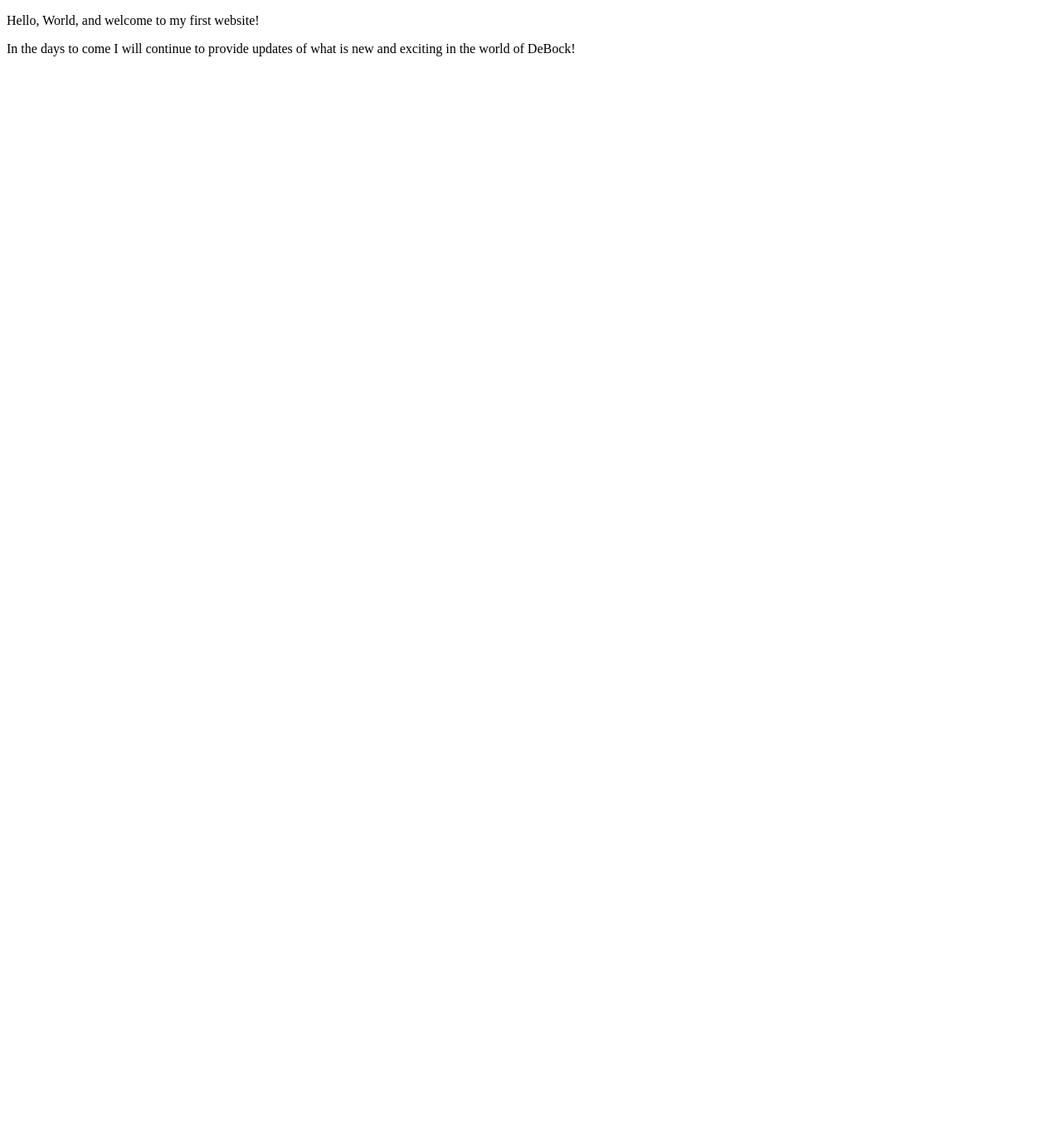
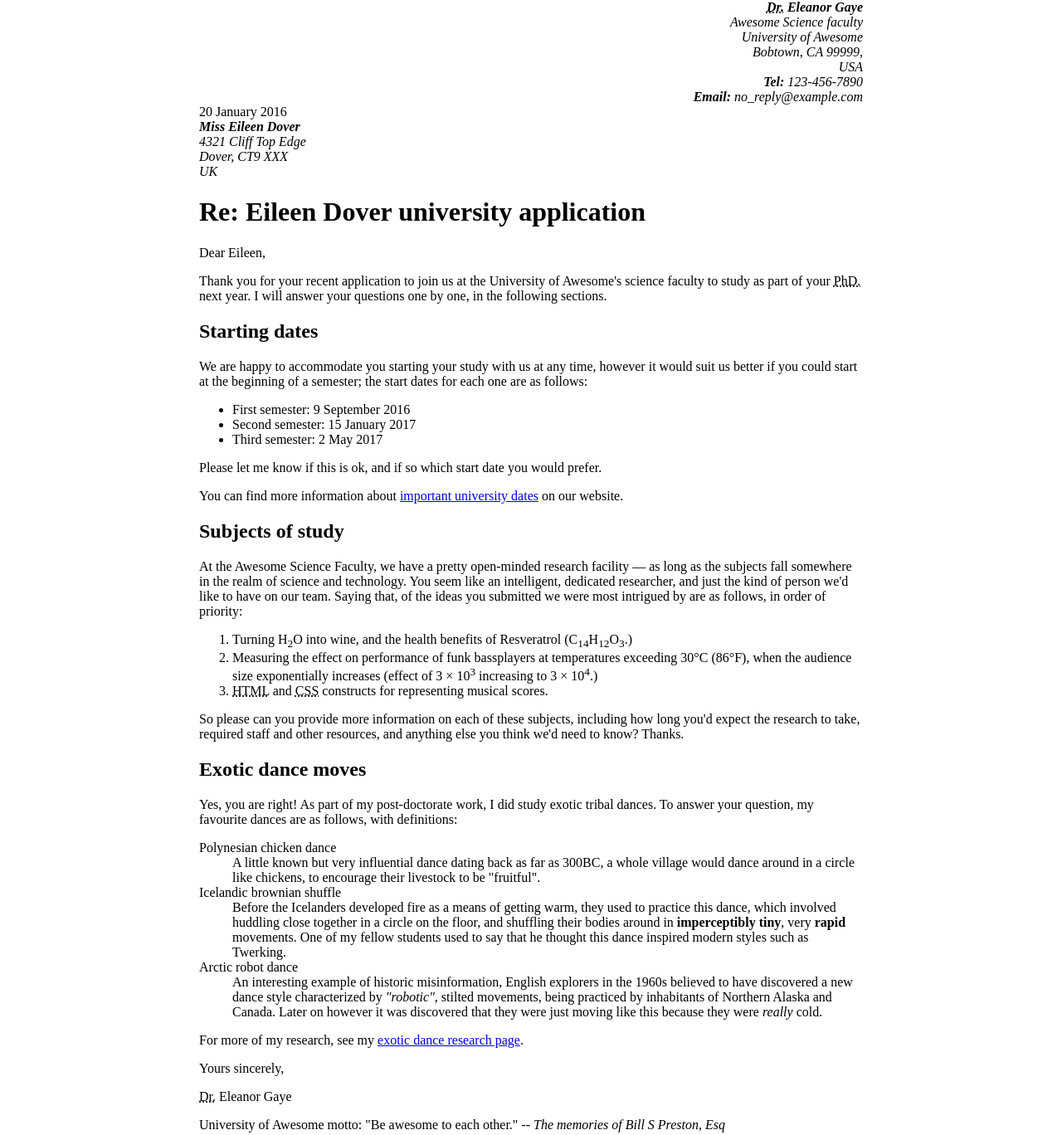
Before and after one commit to debockd/debockd.github.io, a plain HTML site: page index.html in a window 1280 px wide. Shown: the whole page at 83% size. Before the commit the page ends 800 px from the top, so only its background shows below. Drawn offline with Linux system fonts and the light colour scheme.

Commit message:
Update index.html

```diff
--- a/index.html
+++ b/index.html
@@ -1,13 +1,106 @@
 <!DOCTYPE html>
 <html lang="en">
     <head>
-        <meta charset="utf-8">
-        <meta name="viewport" content="width=device-width, initial-scale=1.0">
-        <meta name="author" content="Danny DeBock">
-        <title>Danny DeBock | Web Developer</title>
+        <meta charset="UTF-8">
+        <meta name="viewport" content="width=device-width, initial scale=1.0"
+        name="author" content="John Durham">
+        <title>Awesome science application correspondance</title>
+        <style>
+        html{
+        font-size:16px;
+            }
+        body{
+        max-width: 800px;
+        margin: 0 auto;
+            }
+        .sender-column {
+        text-align: right;
+           }
+        h1 {
+        font-size 1.5rem;
+            }
+        h2 {
+        font-size; 1.3rem;
+            }
+        p, ul, ol, dl, address {
+        font-size 1.1rem;
+            }
+        p, li, dd, dt, address
+        line-height:1.5;
+            }
+        address{
+        font-style:normal;
+        margin:1rem 0;
+            }
+        </style>
     </head>
-    <body>
-        <p>Hello, World, and welcome to my first website!</p>
-        <p> In the days to come I will continue to provide updates of what is new and exciting in the world of DeBock!<p/>
+<body>
+
+<address class="sender-column">
+    <strong><abbr title= "Doctor">Dr.</abbr> Eleanor Gaye</strong><br>
+Awesome Science faculty<br>
+University of Awesome<br>
+Bobtown, CA 99999,<br>
+USA<br>
+<strong>Tel:</strong> 123-456-7890<br>
+<strong>Email:</strong> no_reply@example.com</address>
+
+<time datetime="2016-01-20"class="sender-column">20 January 2016</time>
+
+<address><strong>Miss Eileen Dover</strong><br>
+4321 Cliff Top Edge<br>
+Dover, CT9 XXX<br>
+UK</address>
+
+
+<h1>Re: Eileen Dover university application</h1>
+
+<p>Dear Eileen,</p>
+
+<p>Thank you for your recent application to join us at the University of Awesome's science faculty to study as part of your <abbr title= "Doctor of Philosophy">PhD.</abbr> next year. I will answer your questions one by one, in the following sections.</p>
+
+<h2>Starting dates</h2>
+
+<p>We are happy to accommodate you starting your study with us at any time, however it would suit us better if you could start at the beginning of a semester; the start dates for each one are as follows:
+</p>
+<ul>
+    <li>First semester: <time datetime="2016-09-09">9 September 2016</time></li>
+<li>Second semester: <time datetime="2017-01-15">15 January 2017</time></li>
+<li>Third semester: <time datetime="2017-05-02">2 May 2017</time></li>
+    </ul>
+
+<p>Please let me know if this is ok, and if so which start date you would prefer.
+</p>
+<p>You can find more information about <a href="http://example.com">important university dates</a> on our website.
+</p>
+
+<h2>Subjects of study</h2>
+<p>At the Awesome Science Faculty, we have a pretty open-minded research facility — as long as the subjects fall somewhere in the realm of science and technology. You seem like an intelligent, dedicated researcher, and just the kind of person we'd like to have on our team. Saying that, of the ideas you submitted we were most intrigued by are as follows, in order of priority:
+</p>
+    <ol>
+<li>Turning H<sub>2</sub>O into wine, and the health benefits of Resveratrol (C<sub>14</sub>H<sub>12</sub>O<sub>3</sub>.)</li>
+<li>Measuring the effect on performance of funk bassplayers at temperatures exceeding 30°C (86°F), when the audience size exponentially increases (effect of 3 × 10<sup>3</sup> increasing to 3 × 10<sup>4</sup>.)</li>
+<li><abbr title="Hypertext Markup Language">HTML</abbr> and <abbr title="Cascading Style Sheets">CSS</abbr> constructs for representing musical scores.</li>
+</ol>
+<p>So please can you provide more information on each of these subjects, including how long you'd expect the research to take, required staff and other resources, and anything else you think we'd need to know? Thanks.</p>
+
+
+<h2>Exotic dance moves
+</h2>
+<p>Yes, you are right! As part of my post-doctorate work, I did study exotic tribal dances. To answer your question, my favourite dances are as follows, with definitions:</p>
+<dl>
+<dt>Polynesian chicken dance</dt>
+<dd>A little known but very influential dance dating back as far as 300BC, a whole village would dance around in a circle like chickens, to encourage their livestock to be "fruitful".</dd>
+<dt>Icelandic brownian shuffle</dt>
+<dd>Before the Icelanders developed fire as a means of getting warm, they used to practice this dance, which involved huddling close together in a circle on the floor, and shuffling their bodies around in <strong>imperceptibly tiny</strong>, very <strong>rapid</strong> movements. One of my fellow students used to say that he thought this dance inspired modern styles such as Twerking.</dd>
+<dt>Arctic robot dance</dt>
+    <dd>An interesting example of historic misinformation, English explorers in the 1960s believed to have discovered a new dance style characterized by <em>"robotic"</em>, stilted movements, being practiced by inhabitants of Northern Alaska and Canada. Later on however it was discovered that they were just moving like this because they were <em>really</em> cold.</dd></dl>
+
+<p>For more of my research, see my <a href=http://example.com>exotic dance research page</a>.
+</p>
+<p>Yours sincerely,</p>
+<p><abbr title= "Doctor">Dr.</abbr> Eleanor Gaye</p>
+
+<p>University of Awesome motto: "Be awesome to each other." -- <cite>The memories of Bill S Preston, Esq</cite></p>
     </body>
 </html>
```
